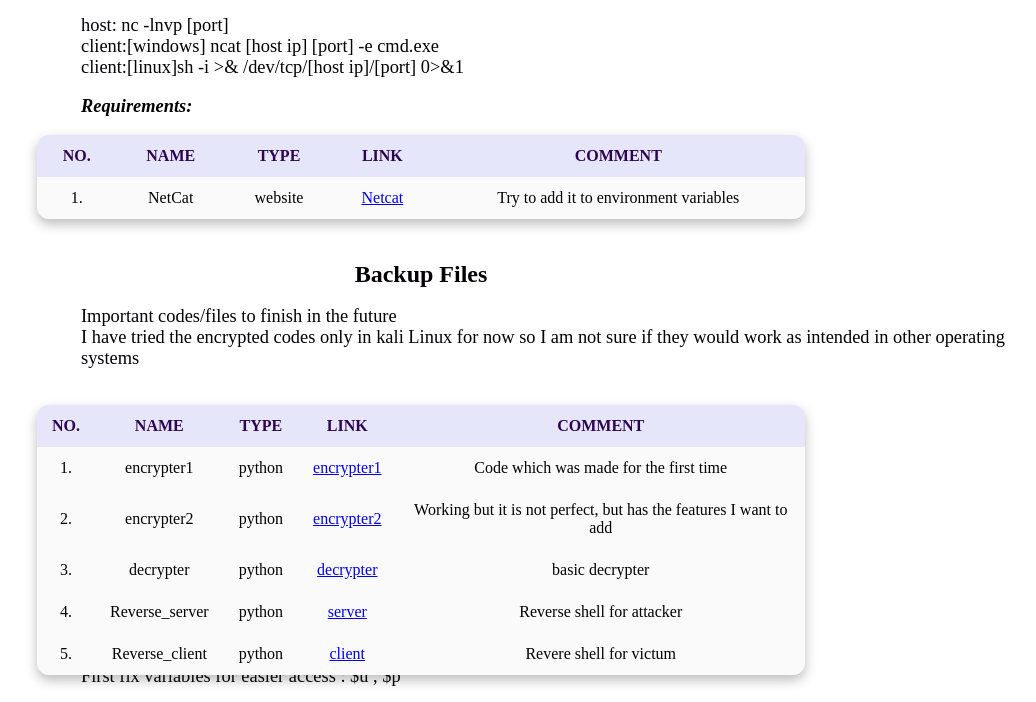
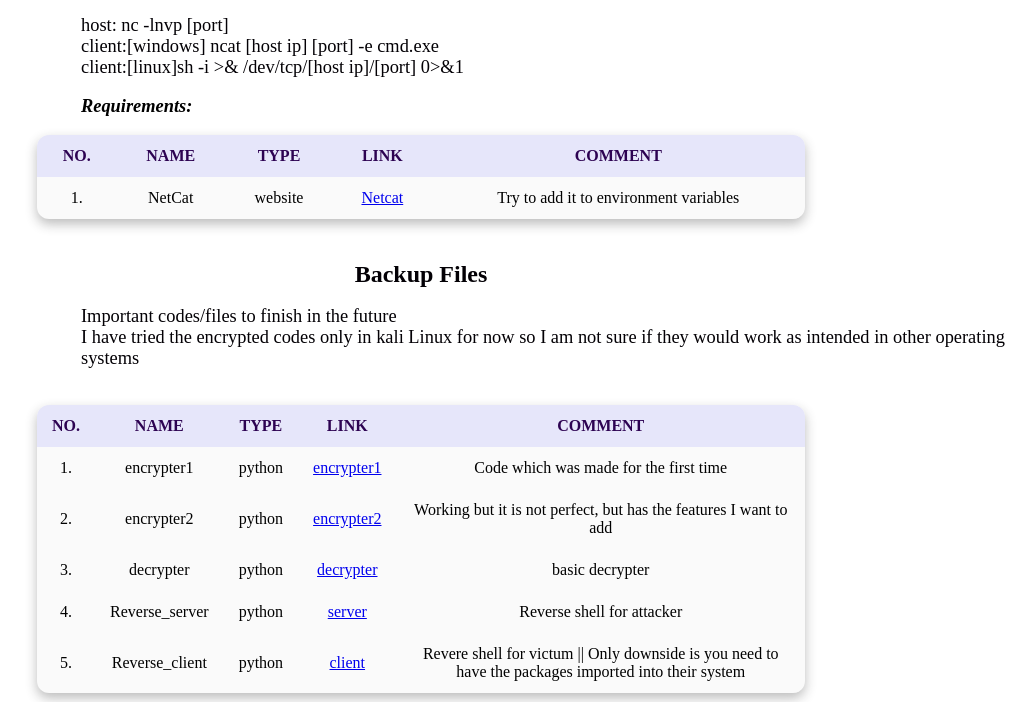
Before and after one commit to X-netrunner/storage, a plain HTML site: page index.html in a window 1280 px wide. Shown: the part 85-787 px from the top of the page, without its empty margins (219-1255 px from the left). Drawn offline with Linux system fonts and the light colour scheme.

Commit message:
Update index.html

```diff
--- a/index.html
+++ b/index.html
@@ -74,7 +74,7 @@
                 <td>Reverse_client</td>
                 <td>python</td>
                 <td><a href = "/storage/files/server.py" download = "" class="download-btn">client</a></td>
-                <td>Revere shell for victum</td>
+                <td>Revere shell for victum || Only downside is you need to have the packages imported into their system </td>
             </tr>
         </table><br><br><br><br><br><br><br><br><br><br><br><br>
         <h2>Downloading a file using powershell</h2><br>
```
